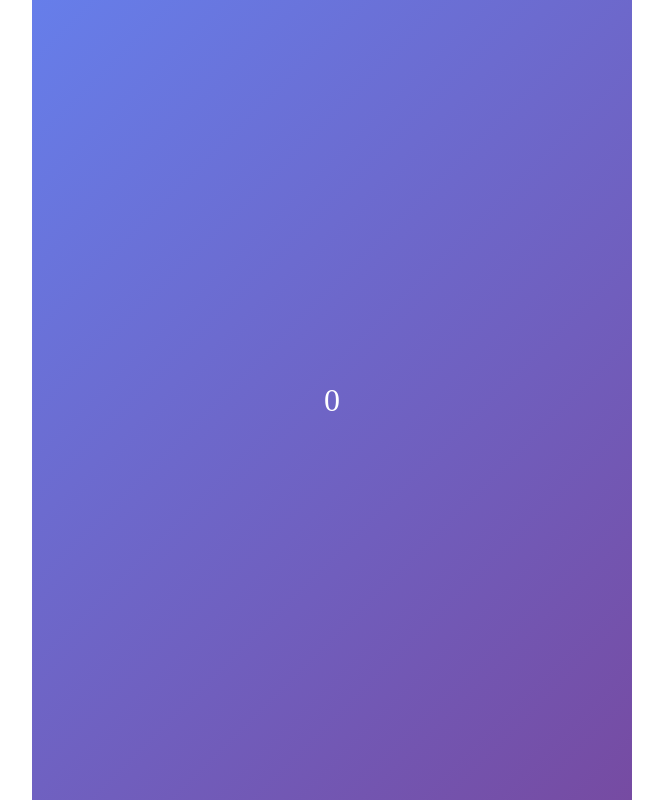
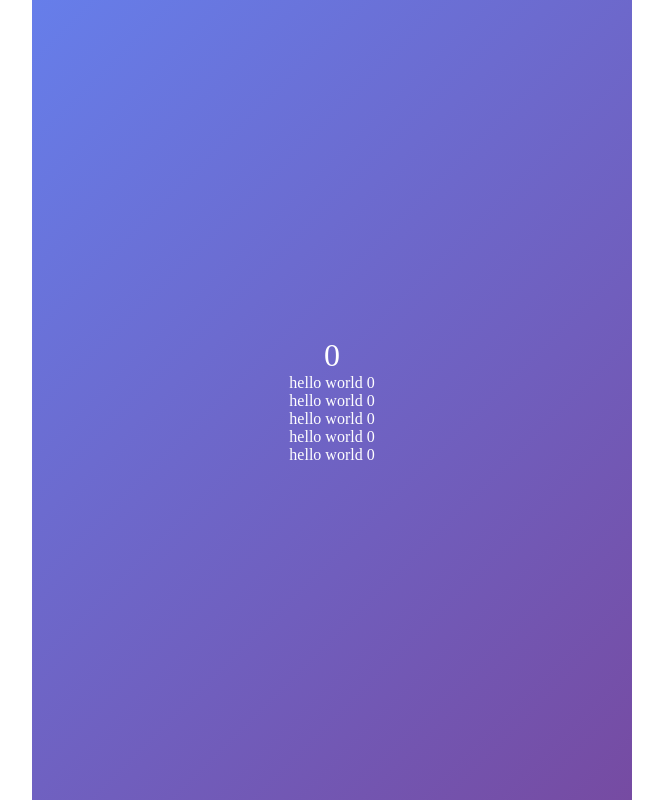
Before and after one commit to Fancc666/wpy-annual-review, a Vue app: page /#/main in a window 1280 px wide. Shown: the whole page, without its empty margins (308-971 px from the left). Built offline with nearby package versions, Linux system fonts and the light colour scheme.

Commit message:
[update]模版页面和翻页动画

```diff
--- a/src/assets/global.css
+++ b/src/assets/global.css
@@ -24,3 +24,24 @@
 .p10{
   padding: 10px;
 }
+@keyframes slidein {
+  from {
+    position: relative;
+    top: 10px;
+    opacity: 0;
+  }
+  to {
+    position: relative;
+    top: 0;
+    margin-top: 0;
+    opacity: 1;
+  }
+}
+.box{
+  opacity: 0;
+  user-select: none;
+  -moz-user-select: none;
+}
+.an-slidein{
+  animation: slidein .5s linear forwards;
+}
--- a/src/views/HoldPage.vue
+++ b/src/views/HoldPage.vue
@@ -1,20 +1,46 @@
 <template>
   <div class="pageContainer">
-    <ContentPage0>0</ContentPage0>
-    <ContentPage0>1</ContentPage0>
-    <ContentPage0>2</ContentPage0>
-    <ContentPage0>3</ContentPage0>
-    <ContentPage0>4</ContentPage0>
-    <ContentPage0>5</ContentPage0>
+    <ContentPage0 :page-id="0" :active-page="activePage">0</ContentPage0>
+    <ContentPage0 :page-id="1" :active-page="activePage">1</ContentPage0>
+    <ContentPage0 :page-id="2" :active-page="activePage">2</ContentPage0>
+    <ContentPage0 :page-id="3" :active-page="activePage">3</ContentPage0>
+    <ContentPage0 :page-id="4" :active-page="activePage">4</ContentPage0>
+    <ContentPage0 :page-id="5" :active-page="activePage">5</ContentPage0>
   </div>
 </template>
 
 <script lang="ts" setup>
+import { onMounted, ref } from 'vue';
 import ContentPage0 from './pages/ContentPage0.vue';
+const activePage = ref(-1);
+
+function initPageWatcher() {
+  const scroller = document.querySelector(".pageContainer");
+  const pages = document.querySelectorAll('.page');
+  // console.log(scroller, pages);
+
+  // 1. 观察每一页
+  const io = new IntersectionObserver((entries) => {
+    entries.forEach(entry => {
+      const idx = Array.from(pages).indexOf(entry.target as HTMLElement);
+      if (entry.isIntersecting && idx !== -1) {
+        activePage.value = idx;     // 通知全世界
+      }
+    });
+  }, {
+    root: scroller,      // 关键：滚动的元素
+    threshold: 0.9       // 60% 面积出现就算“进入”
+  });
+
+  // 2. 注册所有页
+  pages.forEach(p => io.observe(p));
+}
+
+onMounted(() => initPageWatcher());
 </script>
 
 <style scoped>
-.pageContainer{
+.pageContainer {
   width: 100%;
   height: 100vh;
   display: flex;
--- a/src/views/pages/ContentPage0.vue
+++ b/src/views/pages/ContentPage0.vue
@@ -1,24 +1,64 @@
 <template>
-  <div class="page">
-    <span class="big">
+  <div class="page" ref="page">
+    <span class="big text box">
       <slot></slot>
     </span>
+    <span class="text box">hello world <slot></slot></span>
+    <span class="text box">hello world <slot></slot></span>
+    <span class="text box">hello world <slot></slot></span>
+    <span class="text box">hello world <slot></slot></span>
+    <span class="text box">hello world <slot></slot></span>
   </div>
 </template>
 
 <script lang="ts" setup>
+import { ref, watch } from 'vue';
+const page = ref<HTMLElement>();
+const timers: number[] = [];
+function clearAnimate() {
+  timers.forEach(t => clearTimeout(t));
+  page.value?.querySelectorAll(".box").forEach(e => {
+    e.classList.remove("an-slidein");
+  });
+}
+function applyAnimate() {
+  let count = 0;
+  page.value?.querySelectorAll(".box").forEach(e => {
+    timers.push(
+      setTimeout(() => {
+        e.classList.add("an-slidein");
+      }, 450 * count)
+    );
+    count++;
+  });
+}
 
+const props = defineProps<{ activePage: number, pageId: number }>();
+watch(() => props.activePage, () => {
+  if (props.activePage !== props.pageId) {
+    clearAnimate();
+    return;
+  }
+  console.log("play animation:", props.activePage);
+  applyAnimate();
+});
 </script>
 
 <style scoped>
 .page {
   display: flex;
+  flex-direction: column;
   justify-content: center;
   align-items: center;
-  background: linear-gradient(135deg, #667eea 0%, #764ba2 100%);;
+  background: linear-gradient(135deg, #667eea 0%, #764ba2 100%);
+  ;
 }
-.big{
+
+.big {
   font-size: 2em;
+}
+
+.text {
   color: white;
 }
 </style>
```
